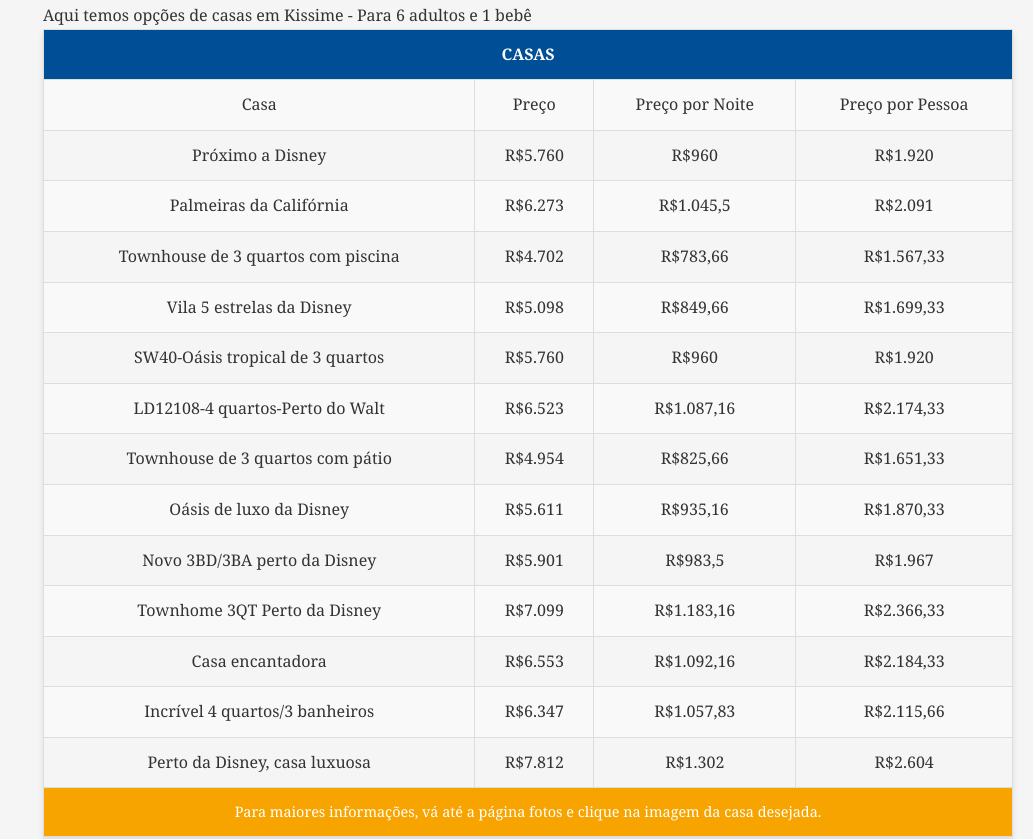
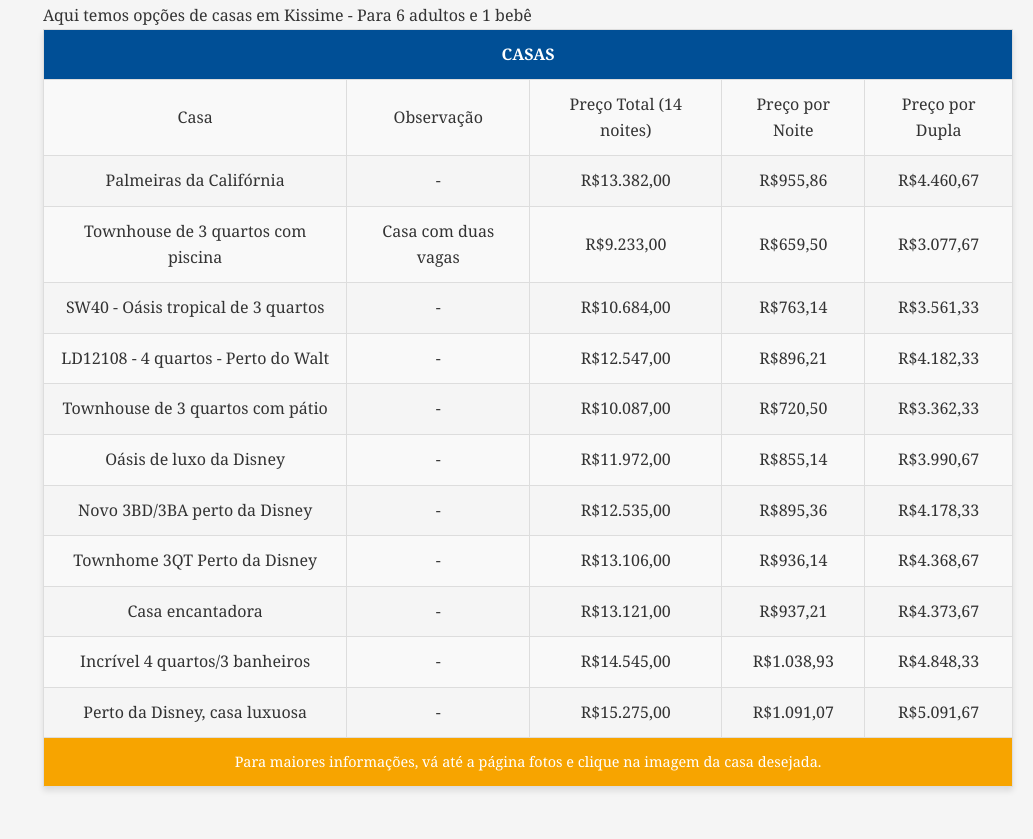
Before and after one commit to samyfg41/samyfg41.github.io, a plain HTML site: page casas/cp.html in a window 1280 px wide. Shown: the part 399-1238 px from the top of the page, without its empty margins (247-1280 px from the left). Drawn offline with Linux system fonts and the light colour scheme.

Commit message:
Correção de valores da tabela "Casas".

```diff
--- a/casas/cp.html
+++ b/casas/cp.html
@@ -26,27 +26,36 @@
                 <p>Aqui temos opções de casas em Kissime - Para 6 adultos e 1 bebê</p>
                 <table>
                     <thead>
-                        <tr><th colspan="4">CASAS</th></tr>
+                        <tr><th colspan="5">CASAS</th></tr>
                     </thead>
                     <tfoot>
-                        <tr><td colspan="4">Para maiores informações, vá até a página fotos e clique na imagem da casa desejada.</td></tr>
+                        <tr><td colspan="5">Para maiores informações, vá até a página fotos e clique na imagem da casa desejada.</td></tr>
                     </tfoot>
                     <tbody>
-                        <tr><td>Casa</td>                           <td>Preço</td>              <td>Preço por Noite</td>        <td>Preço por Pessoa</td></tr>
-                        <tr><td>Próximo a Disney</td>              <td>R$5.760</td>           <td>R$960</td>                  <td>R$1.920</td></tr>
-                        <tr><td>Palmeiras da Califórnia</td>       <td>R$6.273</td>           <td>R$1.045,5</td>              <td>R$2.091</td></tr>
-                        <tr><td>Townhouse de 3 quartos com piscina</td> <td>R$4.702</td>       <td>R$783,66</td>              <td>R$1.567,33</td></tr>
-                        <tr><td>Vila 5 estrelas da Disney</td>     <td>R$5.098</td>           <td>R$849,66</td>              <td>R$1.699,33</td></tr>
-                        <tr><td>SW40-Oásis tropical de 3 quartos</td> <td>R$5.760</td>         <td>R$960</td>                  <td>R$1.920</td></tr>
-                        <tr><td>LD12108-4 quartos-Perto do Walt</td> <td>R$6.523</td>         <td>R$1.087,16</td>            <td>R$2.174,33</td></tr>
-                        <tr><td>Townhouse de 3 quartos com pátio</td><td>R$4.954</td>         <td>R$825,66</td>              <td>R$1.651,33</td></tr>
-                        <tr><td>Oásis de luxo da Disney</td>        <td>R$5.611</td>           <td>R$935,16</td>              <td>R$1.870,33</td></tr>
-                        <tr><td>Novo 3BD/3BA perto da Disney</td>   <td>R$5.901</td>           <td>R$983,5</td>               <td>R$1.967</td></tr>
-                        <tr><td>Townhome 3QT Perto da Disney</td>   <td>R$7.099</td>           <td>R$1.183,16</td>            <td>R$2.366,33</td></tr>
-                        <tr><td>Casa encantadora</td>               <td>R$6.553</td>           <td>R$1.092,16</td>            <td>R$2.184,33</td></tr>
-                        <tr><td>Incrível 4 quartos/3 banheiros</td> <td>R$6.347</td>           <td>R$1.057,83</td>            <td>R$2.115,66</td></tr>
-                        <tr><td>Perto da Disney, casa luxuosa</td>  <td>R$7.812</td>           <td>R$1.302</td>               <td>R$2.604</td></tr>
-                    </tbody>
+                        <tr><td>Casa</td> <td>Observação</td> <td>Preço Total (14 noites)</td> <td>Preço por Noite</td> <td>Preço por Dupla</td></tr>
+
+                        <tr><td>Palmeiras da Califórnia</td> <td>-</td> <td>R$13.382,00</td> <td>R$955,86</td> <td>R$4.460,67</td></tr>
+
+                        <tr><td>Townhouse de 3 quartos com piscina</td> <td>Casa com duas vagas</td> <td>R$9.233,00</td> <td>R$659,50</td> <td>R$3.077,67</td></tr>
+
+                        <tr><td>SW40 - Oásis tropical de 3 quartos</td> <td>-</td> <td>R$10.684,00</td> <td>R$763,14</td> <td>R$3.561,33</td></tr>
+
+                        <tr><td>LD12108 - 4 quartos - Perto do Walt</td> <td>-</td> <td>R$12.547,00</td> <td>R$896,21</td> <td>R$4.182,33</td></tr>
+
+                        <tr><td>Townhouse de 3 quartos com pátio</td> <td>-</td> <td>R$10.087,00</td> <td>R$720,50</td> <td>R$3.362,33</td></tr>
+
+                        <tr><td>Oásis de luxo da Disney</td> <td>-</td> <td>R$11.972,00</td> <td>R$855,14</td> <td>R$3.990,67</td></tr>
+
+                        <tr><td>Novo 3BD/3BA perto da Disney</td> <td>-</td> <td>R$12.535,00</td> <td>R$895,36</td> <td>R$4.178,33</td></tr>
+
+                        <tr><td>Townhome 3QT Perto da Disney</td> <td>-</td> <td>R$13.106,00</td> <td>R$936,14</td> <td>R$4.368,67</td></tr>
+
+                        <tr><td>Casa encantadora</td> <td>-</td> <td>R$13.121,00</td> <td>R$937,21</td> <td>R$4.373,67</td></tr>
+
+                        <tr><td>Incrível 4 quartos/3 banheiros</td> <td>-</td> <td>R$14.545,00</td> <td>R$1.038,93</td> <td>R$4.848,33</td></tr>
+
+                        <tr><td>Perto da Disney, casa luxuosa</td> <td>-</td> <td>R$15.275,00</td> <td>R$1.091,07</td> <td>R$5.091,67</td></tr>
+                      </tbody>
                 </table>
                 <br />
                 <h2>Hotéis</h2>
```
